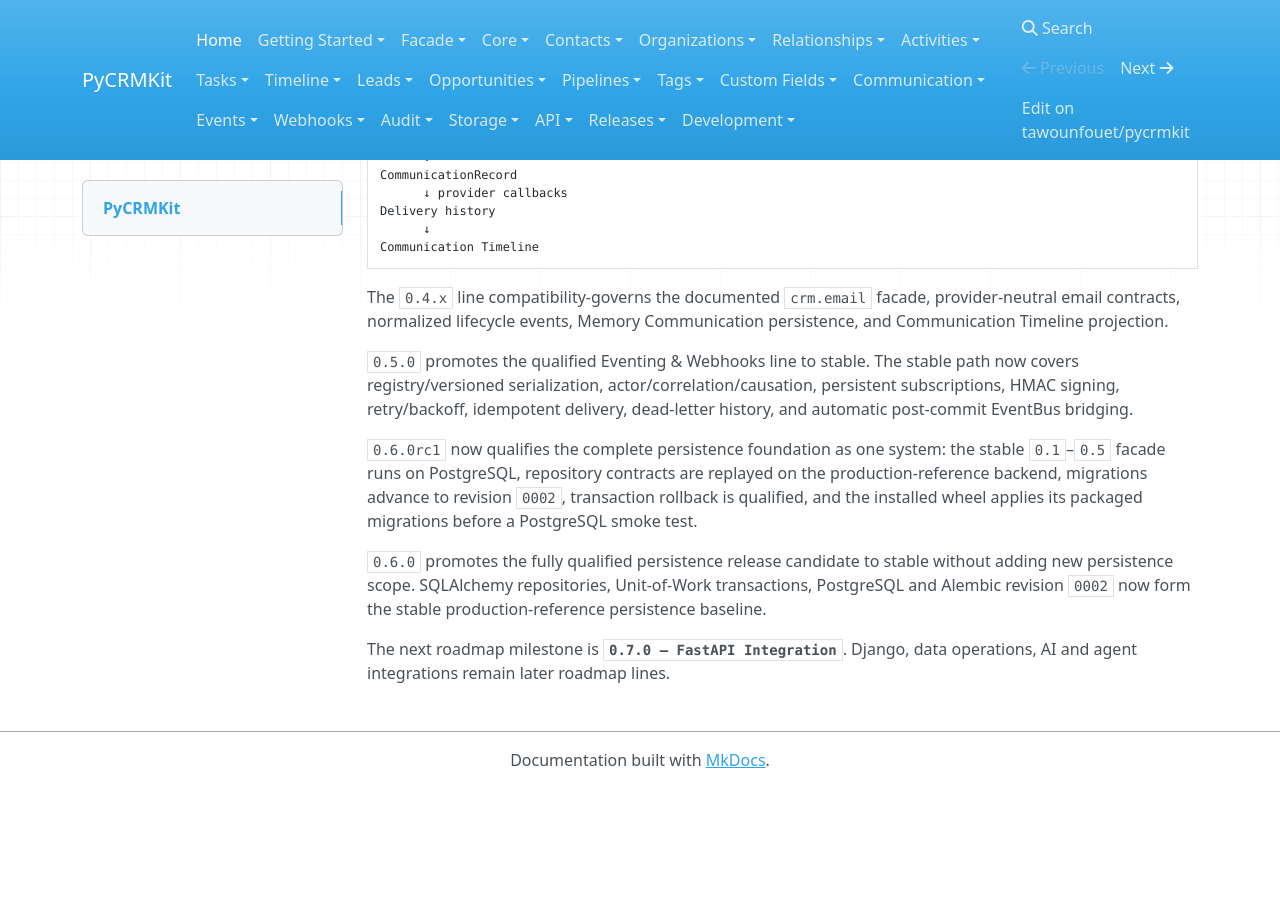
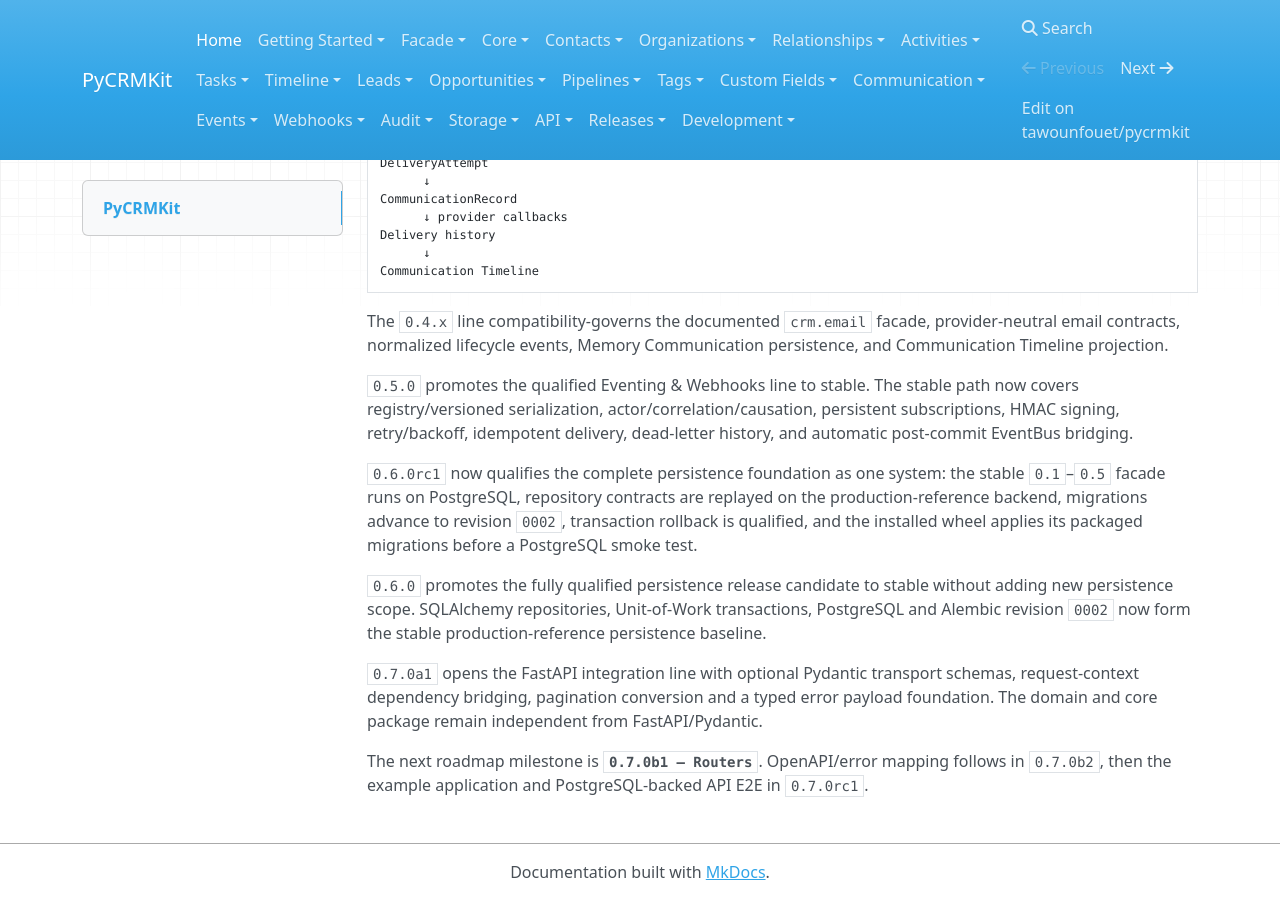
Before and after one commit to tawounfouet/pycrmkit, an MkDocs documentation site: the page built from docs/index.md, in a window 1280 px wide and 900 px high, scrolled down 631 px. Built offline with MkDocs 1.6.1, drawn with Linux system fonts in a browser that asks for light colours; nearby versions of some CDN libraries; before the commit the page ends 1419 px from its top, so only the background shows below that; some of the changed text lies outside the part shown.

Commit message:
docs(fastapi): document integration alpha foundation

```diff
--- a/docs/index.md
+++ b/docs/index.md
@@ -3,6 +3,7 @@
 PyCRMKit is a modular, headless Python CRM domain framework.
 
 The current stable version is **`0.6.0 — Persistence Foundation Stable`**.
+The latest integration prerelease is **`0.7.0a1 — Schemas & Dependency Bridge`**.
 The stable `0.1`–`0.5` CRM Core, Activity/Timeline, Sales, Communication,
 and Eventing/Webhooks contracts are compatibility-governed:
 
@@ -59,5 +60,11 @@
 transactions, PostgreSQL and Alembic revision `0002` now form the stable
 production-reference persistence baseline.
 
-The next roadmap milestone is **`0.7.0 — FastAPI Integration`**. Django, data
-operations, AI and agent integrations remain later roadmap lines.
+`0.7.0a1` opens the FastAPI integration line with optional Pydantic transport
+schemas, request-context dependency bridging, pagination conversion and a typed
+error payload foundation. The domain and core package remain independent from
+FastAPI/Pydantic.
+
+The next roadmap milestone is **`0.7.0b1 — Routers`**. OpenAPI/error mapping
+follows in `0.7.0b2`, then the example application and PostgreSQL-backed API
+E2E in `0.7.0rc1`.
```
